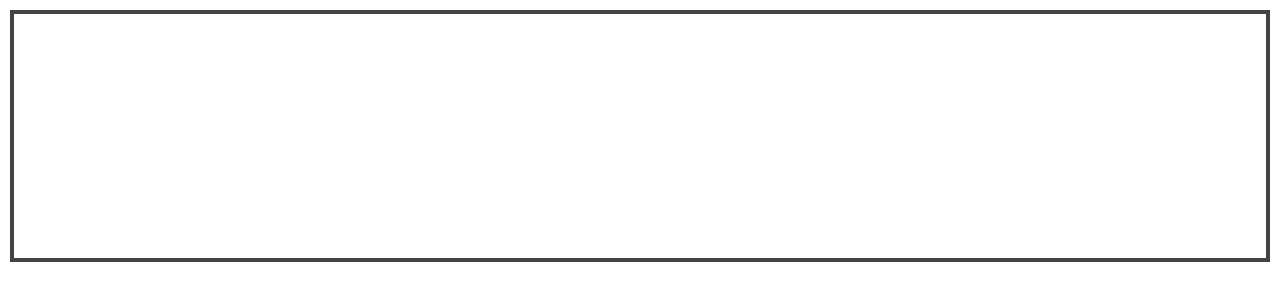
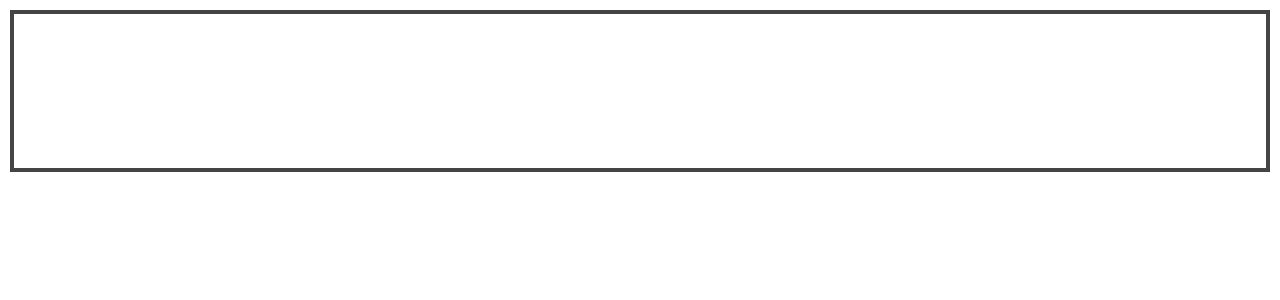
Before and after one commit to Jaleron/flag-maker, a plain HTML site: page index.html in a window 1280 px wide. Drawn offline with Linux system fonts and the light colour scheme.

Commit message:
Replaced width and height attributes for fieldSVG id

```diff
--- a/index.html
+++ b/index.html
@@ -13,7 +13,7 @@
 <body>
 
     <div id="flag">
-        <svg width="360" height="240">
+        <svg id="fieldSVG">
             <rect id="field"></rect>
         </svg>
     </div><br>
```
